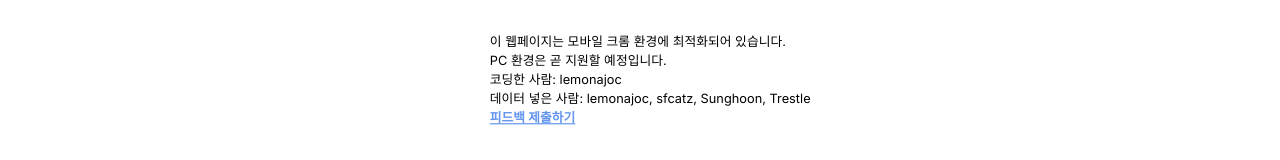
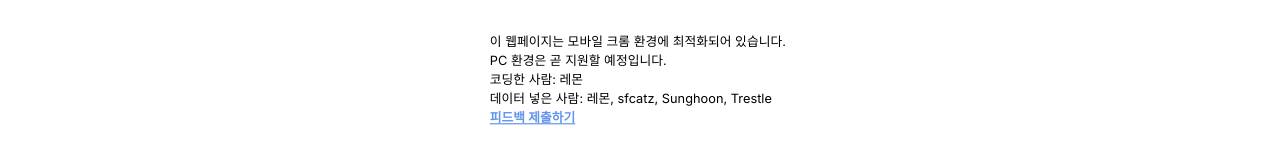
Before and after one commit to nutyworks/illustar, a Next.js app: page / in a window 1280 px wide. Shown: the part 463-623 px from the top of the page. Built offline with nearby package versions, Linux system fonts and the light colour scheme.

Commit message:
Change credit

```diff
--- a/src/app/components/map/map_container.tsx
+++ b/src/app/components/map/map_container.tsx
@@ -109,9 +109,9 @@ export default function MapContainer({
         >
           <div>이 웹페이지는 모바일 크롬 환경에 최적화되어 있습니다.</div>
           <div>PC 환경은 곧 지원할 예정입니다.</div>
-          <div>코딩한 사람: lemonajoc</div>
+          <div>코딩한 사람: 레몬</div>
           <div>
-            데이터 넣은 사람: lemonajoc,{" "}
+            데이터 넣은 사람: 레몬,{" "}
             <a
               href="https://github.com/kevin5871"
               target="blank"
```
